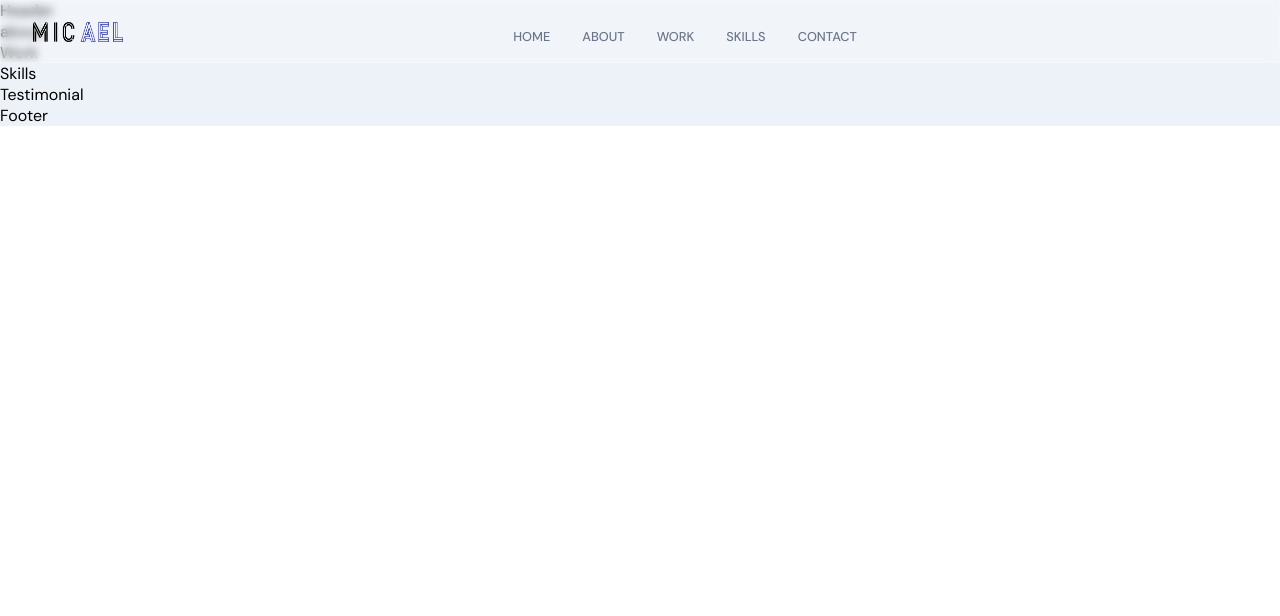
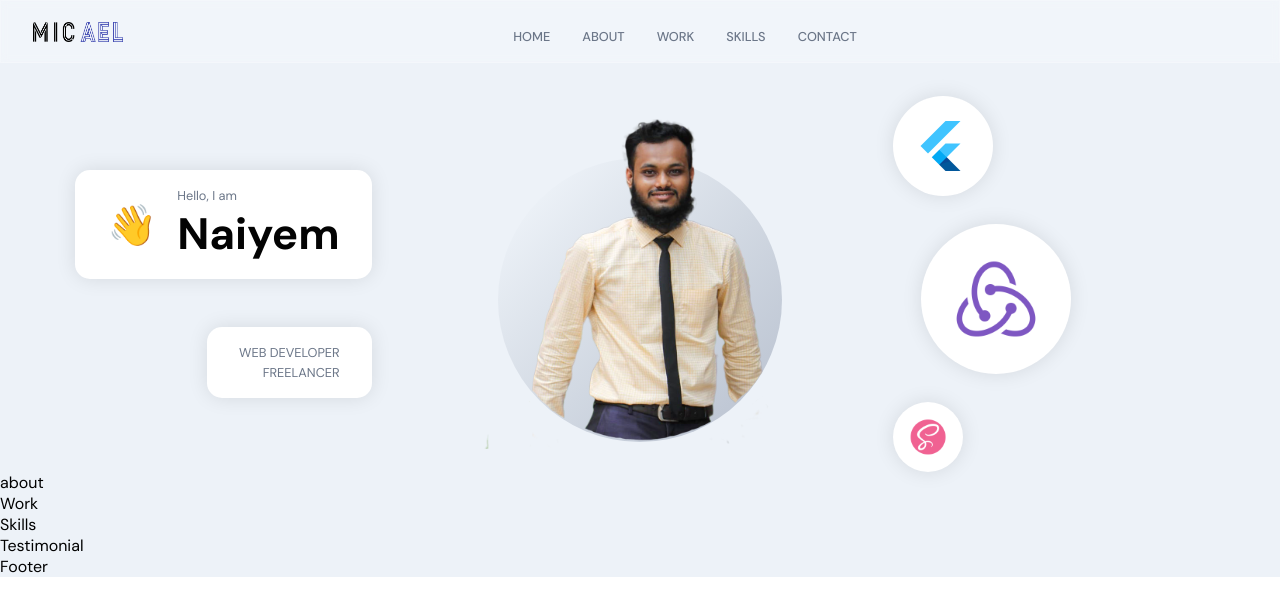
Before and after one commit to LeoNaiyem/leoNaiyem_portfolio_frontend, a React (Create React App) app: page / in a window 1280 px wide. Shown: the top 616 px of the page. Built offline with nearby package versions, Linux system fonts and the light colour scheme.

Commit message:
header section compleled

```diff
--- a/src/constants/images.js
+++ b/src/constants/images.js
@@ -35,7 +35,7 @@
 import skype from '../assets/skype.png';
 import spotify from '../assets/spotify.png';
 
-export default {
+const images = {
   email,
   mobile,
   api,
@@ -70,3 +70,4 @@
   skype,
   spotify,
 };
+export default images;
--- a/src/containers/Header/Header.jsx
+++ b/src/containers/Header/Header.jsx
@@ -1,9 +1,70 @@
+import { motion } from 'framer-motion';
 import React from 'react';
+
+import { images } from '../../constants';
 import './Header.scss';
-const Header = () => {
-  return (
-    <div>Header</div>
-  )
-}
 
-export default Header
+const scaleVariants = {
+  whileInView: {
+    scale: [0, 1],
+    opacity: [0, 1],
+    transition: {
+      duration: 1,
+      ease: 'easeInOut',
+    },
+  },
+};
+
+const Header = () => (
+  <div className="app__header app__flex">
+    <motion.div
+      whileInView={{ x: [-100, 0], opacity: [0, 1] }}
+      transition={{ duration: 0.5 }}
+      className="app__header-info"
+    >
+      <div className="app__header-badge">
+        <div className="badge-cmp app__flex">
+          <span>👋</span>
+          <div style={{ marginLeft: 20 }}>
+            <p className="p-text">Hello, I am</p>
+            <h1 className="head-text">Naiyem</h1>
+          </div>
+        </div>
+
+        <div className="tag-cmp app__flex">
+          <p className="p-text">Web Developer</p>
+          <p className="p-text">Freelancer</p>
+        </div>
+      </div>
+    </motion.div>
+
+    <motion.div
+      whileInView={{ opacity: [0, 1] }}
+      transition={{ duration: 0.5, delayChildren: 0.5 }}
+      className="app__header-img"
+    >
+      <img src={images.profile} alt="profile_bg" />
+      <motion.img
+        whileInView={{ scale: [0, 1] }}
+        transition={{ duration: 1, ease: 'easeInOut' }}
+        src={images.circle}
+        alt="profile_circle"
+        className="overlay_circle"
+      />
+    </motion.div>
+
+    <motion.div
+      variants={scaleVariants}
+      whileInView={scaleVariants.whileInView}
+      className="app__header-circles"
+    >
+      {[images.flutter, images.redux, images.sass].map((circle, index) => (
+        <div className="circle-cmp app__flex" key={`circle-${index}`}>
+          <img src={circle} alt="profile_bg" />
+        </div>
+      ))}
+    </motion.div>
+  </div>
+);
+
+export default Header;
--- a/src/containers/Header/Header.scss
+++ b/src/containers/Header/Header.scss
@@ -0,0 +1,197 @@
+#home {
+  position: relative;
+  background: url("../../assets/bgIMG.png");
+  background-size: cover;
+  background-position: center;
+  background-repeat: repeat;
+
+  // disable the default padding styles
+  .app__wrapper {
+    padding: 0;
+
+    .copyright {
+      display: none;
+    }
+  }
+}
+
+.app__header {
+  flex: 1;
+  width: 100%;
+  height: 100%;
+  flex-direction: row;
+
+  padding: 6rem 2rem 0rem;
+
+  @media screen and (min-width: 2000px) {
+    padding-top: 8rem;
+  }
+
+  @media screen and (max-width: 1200px) {
+    flex-direction: column;
+  }
+
+  @media screen and (max-width: 450px) {
+    padding: 6rem 1rem 2rem;
+  }
+}
+
+.app__header-info {
+  flex: 0.65;
+  display: flex;
+  flex-direction: column;
+  justify-content: flex-start;
+  align-items: flex-start;
+  height: 100%;
+
+  margin: 0 2rem;
+
+  @media screen and (max-width: 1200px) {
+    width: 100%;
+    margin-right: 0rem;
+  }
+}
+
+.app__header-badge {
+  width: 100%;
+  display: flex;
+  justify-content: flex-end;
+  align-items: flex-end;
+  flex-direction: column;
+
+  .badge-cmp,
+  .tag-cmp {
+    padding: 1rem 2rem;
+    background: var(--white-color);
+    border-radius: 15px;
+    flex-direction: row;
+    width: auto;
+
+    box-shadow: 0px 0px 20px rgba(0, 0, 0, 0.1);
+  }
+
+  .tag-cmp {
+    flex-direction: column;
+    margin-top: 3rem;
+
+    p {
+      width: 100%;
+      text-transform: uppercase;
+      text-align: right;
+    }
+  }
+
+  span {
+    font-size: 2.5rem;
+
+    @media screen and (min-width: 2000px) {
+      font-size: 5rem;
+    }
+  }
+
+  @media screen and (max-width: 1200px) {
+    justify-content: flex-start;
+    align-items: flex-start;
+  }
+}
+
+.app__header-circles {
+  flex: 0.75;
+  display: flex;
+  flex-direction: column;
+  justify-content: space-evenly;
+  align-items: flex-start;
+  height: 100%;
+  margin-left: 1rem;
+
+  div {
+    width: 100px;
+    height: 100px;
+    border-radius: 50%;
+
+    background: var(--white-color);
+    box-shadow: 0px 0px 20px rgba(0, 0, 0, 0.1);
+
+    img {
+      width: 60%;
+      height: 60%;
+    }
+  }
+
+  // circles with different height & width
+
+  div:nth-child(1) {
+    width: 100px;
+    height: 100px;
+  }
+
+  div:nth-child(2) {
+    margin: 1.75rem;
+    width: 150px;
+    height: 150px;
+  }
+
+  div:nth-child(3) {
+    width: 70px;
+    height: 70px;
+  }
+
+  @media screen and (min-width: 2000px) {
+    div:nth-child(2) {
+      width: 400px;
+      height: 400px;
+    }
+
+    div:nth-child(3) {
+      width: 170px;
+      height: 170px;
+    }
+
+    div:nth-child(1) {
+      width: 200px;
+      height: 200px;
+    }
+  }
+
+  @media screen and (max-width: 1200px) {
+    width: 100%;
+    flex-direction: row;
+    flex-wrap: wrap;
+    margin-left: 0;
+
+    div {
+      margin: 1rem;
+    }
+  }
+}
+
+.app__header-img {
+  flex: 1;
+  height: 100%;
+
+  display: flex;
+  justify-content: flex-end;
+  align-items: flex-end;
+  position: relative;
+
+  img {
+    width: 100%;
+    object-fit: contain;
+    z-index: 1;
+    transform: scale(1.05);
+  }
+
+  .overlay_circle {
+    position: absolute;
+    left: 0;
+    right: 0;
+    bottom: 0;
+    z-index: 0;
+    width: 100%;
+    height: 90%;
+  }
+
+  @media screen and (max-width: 1200px) {
+    margin: 2rem 0;
+  }
+}
```
Also changed, not shown: src/assets/profile.png.
